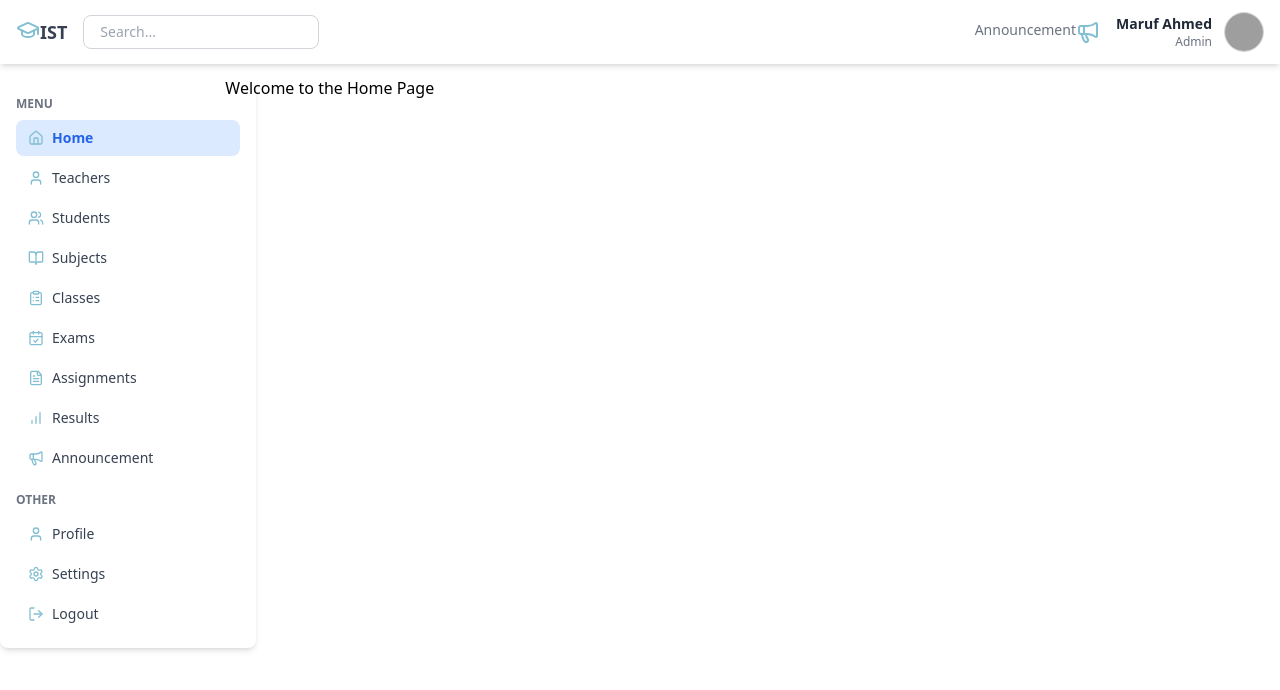
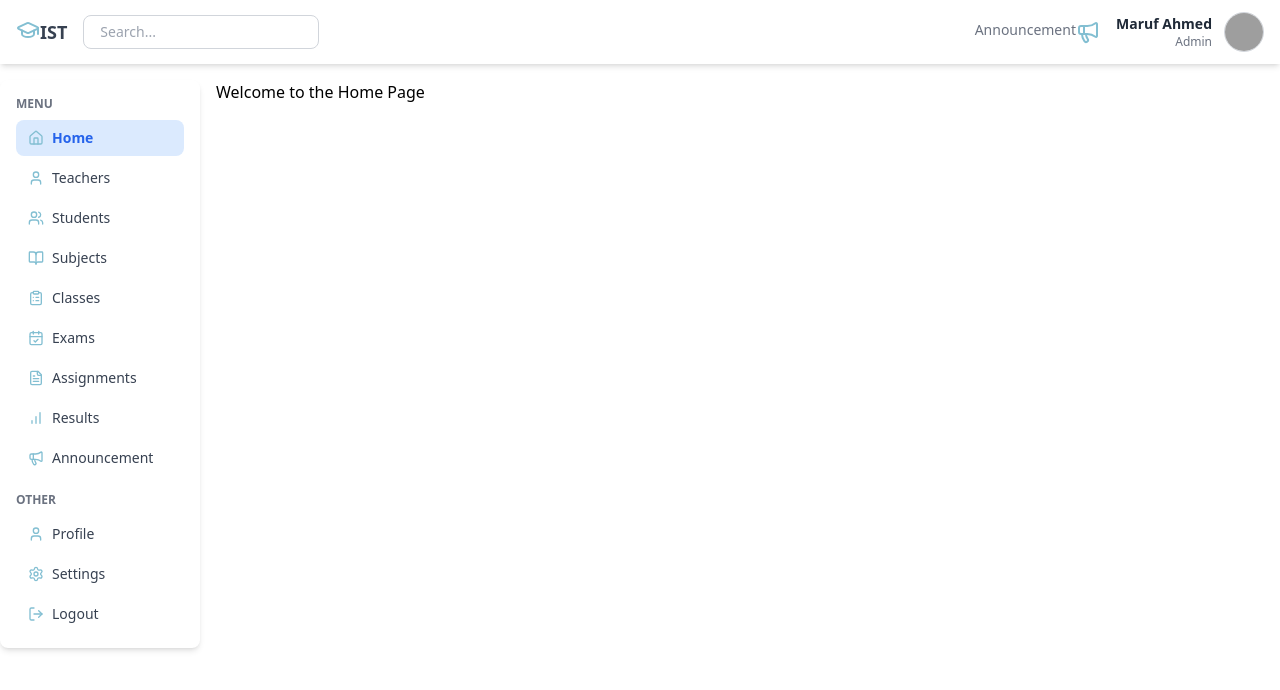
Before and after one commit to marufdev7/result-processing-system-client, a React (Vite) app: page / in a window 1280 px wide. Shown: the top 690 px of the page. Built offline with nearby package versions, Linux system fonts and the light colour scheme; grey boxes are pictures that could not be loaded.

Commit message:
fix side bar and main outlet

```diff
--- a/src/components/sideBar/sideBar.jsx
+++ b/src/components/sideBar/sideBar.jsx
@@ -39,7 +39,7 @@ const Sidebar = () => {
         }`;
 
     return (
-        <aside className="w-full sm:w-64 bg-white p-4 shadow-md mt-4 rounded-lg">
+        <aside className="w-full bg-white p-4 shadow-md mt-4 rounded-lg">
 
             <div className="text-xs font-semibold text-gray-500 uppercase mb-2">Menu</div>
             <nav className="space-y-1 mb-4">
--- a/src/layout/Main.jsx
+++ b/src/layout/Main.jsx
@@ -8,11 +8,11 @@ const Main = () => {
         <>
             <div>
                 <Header />
-                <div className='grid grid-cols-12 h-screen'>
+                <div className='grid lg:grid-cols-12 gap-4 h-screen'>
                     <div className='col-span-2'>
                         <SideBar />
                     </div>
-                    <div className='col-span-10 py-3 ml-3'>
+                    <div className='col-span-10 mt-4'>
                         <Outlet />
                     </div>
                 </div>
```
